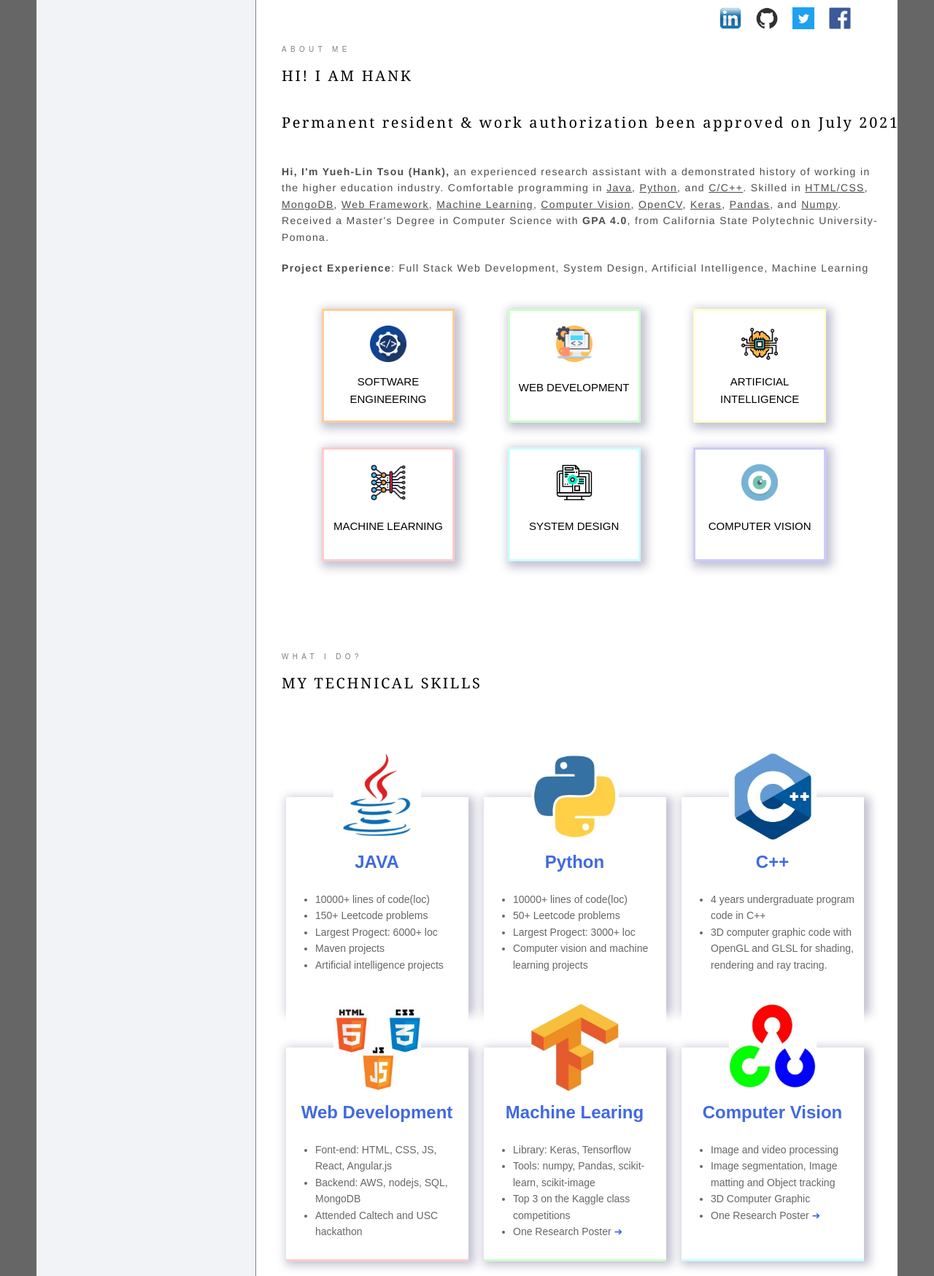
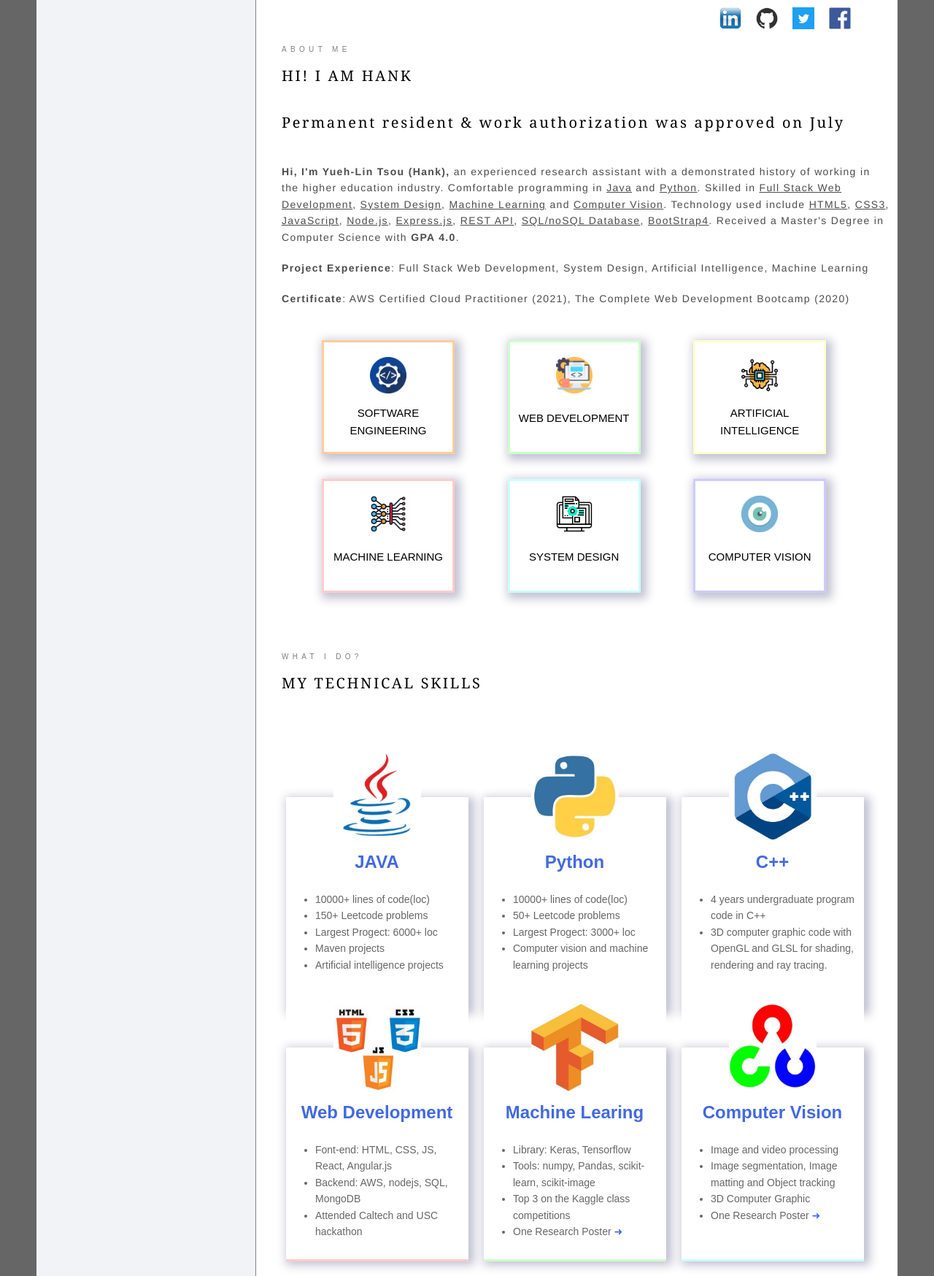
Before and after one commit to Hank-Tsou/Hank-Tsou, a Jekyll site: the page built from index.html, in a window 1280 px wide, cut to the strip 0-1748 px from the top of the page. Shown: the whole strip at 73% size. Built offline with Jekyll 4.4.1, drawn with Linux system fonts in a browser that asks for light colours; nearby versions of some CDN libraries; Markdown is read by kramdown in place of the engine named in the settings.

Commit message:
Update index.html

```diff
--- a/index.html
+++ b/index.html
@@ -48,15 +48,16 @@ layout: default
             <section class="about" data-section="about">
 
                 <div class = "ab_top_1">about me</div>
-                <div class = "ab_top_2">HI! I AM HANK<br><br>Permanent resident & work authorization been approved on July 2021</div>
+                <div class = "ab_top_2">HI! I AM HANK<br><br>Permanent resident & work authorization was approved on July</div>
                 <div class = "ab_desciption">
                     <p><strong>Hi, I'm Yueh-Lin Tsou (Hank), </strong>
                     an experienced research assistant with a demonstrated history of working in the higher
-                    education industry. Comfortable programming in <u>Java</u>, <u>Python</u>, and <u>C/C++</u>. Skilled in <u>HTML/CSS</u>,
-                    <u>MongoDB</u>, <u>Web Framework</u>, <u>Machine Learning</u>, <u>Computer Vision</u>, <u>OpenCV</u>, <u>Keras</u>, <u>Pandas</u>, and <u>Numpy</u>. Received a Master's Degree in
-                    Computer Science with <strong>GPA 4.0</strong>, from California State Polytechnic University-Pomona.
+                    education industry. Comfortable programming in <u>Java</u> and <u>Python</u>. Skilled in <u>Full Stack Web Development</u>,
+                    <u>System Design</u>, <u>Machine Learning</u> and <u>Computer Vision</u>. Technology used include <u>HTML5</u>, <u>CSS3</u>, <u>JavaScript</u>, <u>Node.js</u>, <u>Express.js</u>, <u>REST API</u>, <u>SQL/noSQL Database</u>, <u>BootStrap4</u>. Received a Master's Degree in
+                    Computer Science with <strong>GPA 4.0</strong>.
                     </p>
                     <p><strong>Project Experience</strong>: Full Stack Web Development, System Design, Artificial Intelligence, Machine Learning</p>
+                    <p><strong>Certificate</strong>: AWS Certified Cloud Practitioner (2021), The Complete Web Development Bootcamp (2020)</p>
 
                 </div>
 
```
